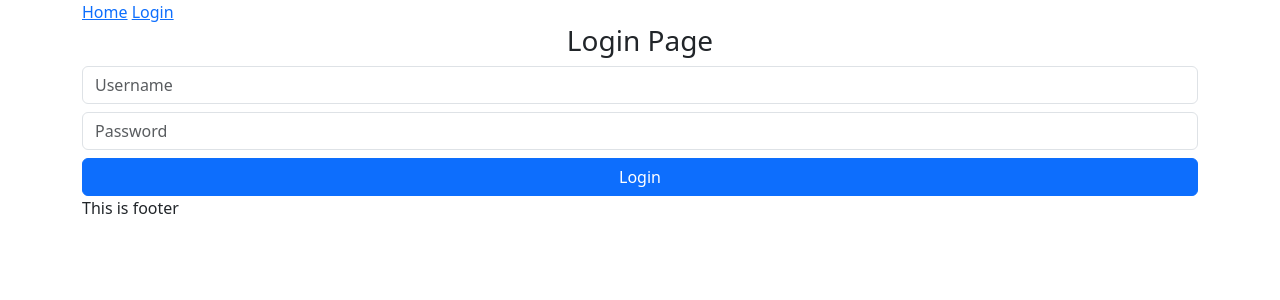
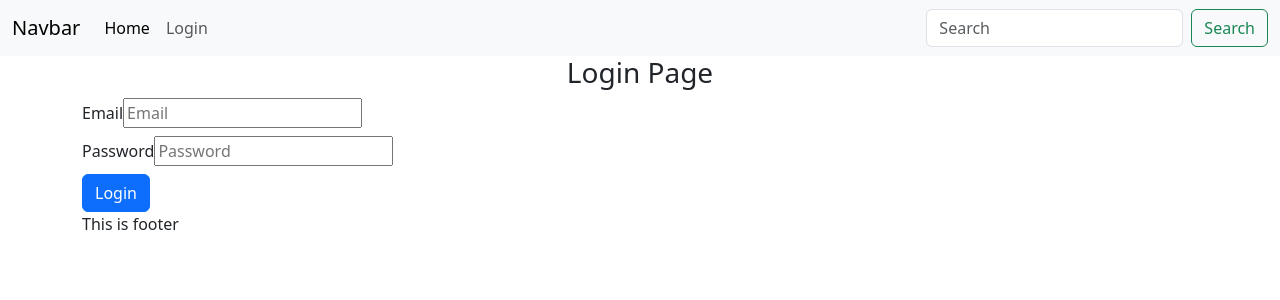
Before and after one commit to GopalVashishta/expense-react-client, a React (Vite) app: page /login in a window 1280 px wide. Shown: the top 300 px of the page. Built offline with nearby package versions, Linux system fonts and the light colour scheme.

Commit message:
added form validation

```diff
--- a/package.json
+++ b/package.json
@@ -10,6 +10,7 @@
     "preview": "vite preview"
   },
   "dependencies": {
+    "axiom": "^0.38.0",
     "bootstrap": "^5.3.8",
     "react": "^19.2.0",
     "react-bootstrap": "^2.10.10",
--- a/src/components/Header.jsx
+++ b/src/components/Header.jsx
@@ -1,12 +1,51 @@
 import { Link } from "react-router-dom";
 
 function Header(){
-
+    // this below nav bard code is a template of html converted to jsx format
     return (
-        <div className="container">
-            <Link to='/'>Home</Link> {/* used anchor tag the page will refrsh */}
-            <Link to='/login'>Login</Link>
-        </div>
+        <nav className="navbar navbar-expand-lg bg-body-tertiary">
+            <div className="container-fluid">
+                <a className="navbar-brand" href="#">
+                Navbar
+                </a>
+                <button
+                className="navbar-toggler"
+                type="button"
+                data-bs-toggle="collapse"
+                data-bs-target="#navbarSupportedContent"
+                aria-controls="navbarSupportedContent"
+                aria-expanded="false"
+                aria-label="Toggle navigation"
+                >
+                <span className="navbar-toggler-icon" />
+                </button>
+                <div className="collapse navbar-collapse" id="navbarSupportedContent">
+                <ul className="navbar-nav me-auto mb-2 mb-lg-0">
+                    <li className="nav-item">
+                    <Link className="nav-link active" aria-current="page" to="/">
+                        Home
+                    </Link>
+                    </li>
+                    <li className="nav-item">
+                    <Link className="nav-link" to="/login">
+                        Login
+                    </Link>
+                    </li>
+                </ul>
+                <form className="d-flex" role="search">
+                    <input
+                    className="form-control me-2"
+                    type="search"
+                    placeholder="Search"
+                    aria-label="Search"
+                    />
+                    <button className="btn btn-outline-success" type="submit">
+                    Search
+                    </button>
+                </form>
+                </div>
+            </div>
+        </nav>
     );
 }
 export default Header;
--- a/src/pages/Login.jsx
+++ b/src/pages/Login.jsx
@@ -1,10 +1,54 @@
+import { useState } from "react";
 function Login(){
+    const [formdata, setFormdata] = useState({ email: "", password: "" });
+    const [errors, setErrors] = useState({});
+
+    const handleChange = (event) => {
+        const name = event.target.name;
+        const value = event.target.value;
+
+        setFormdata((prev) => ({
+            ...prev,
+            [name]: value
+        }));
+    }
+    const validate = () => {
+        let newErorrs = {};
+        let isValid = true;
+        if(formdata.email.trim().length === 0){
+            newErorrs.email = "Email is required";
+            isValid = false;
+        }
+
+        if(formdata.password.trim().length === 0){
+            newErorrs.password = "Password is required";
+            isValid = false;
+        }
+        setErrors(newErorrs);
+        return isValid;
+    }
+    const handleFormSubmit = (event) => {
+        event.preventDefault();//prevent default behaviour i.e.  Page reload
+        if(validate()){
+           console.log("Form is valid");
+        }else{
+            console.log("Invalid form");
+        }
+    }
+
     return (
         <div className="container">
             <h3 className="text-center">Login Page</h3>
-            <input type="text" placeholder="Username" className="form-control mb-2" />
-            <input type="password" placeholder="Password" className="form-control mb-2" />
-            <button className="btn btn-primary w-100">Login</button>
+            <form onSubmit={handleFormSubmit}>
+
+                <label>Email</label>
+                <input name="email" type="email" placeholder="Email" className="form-label mb-2"
+                onChange={handleChange} value={formdata.email} /> <br />
+                <label>Password</label>
+                <input name="password" type="password" placeholder="Password" className="form-label mb-2"
+                onChange={handleChange} value={formdata.password} /> <br />
+                <button className="btn btn-primary w-20" type="submit">Login</button>
+            </form>
         </div>
     );
 }
```
